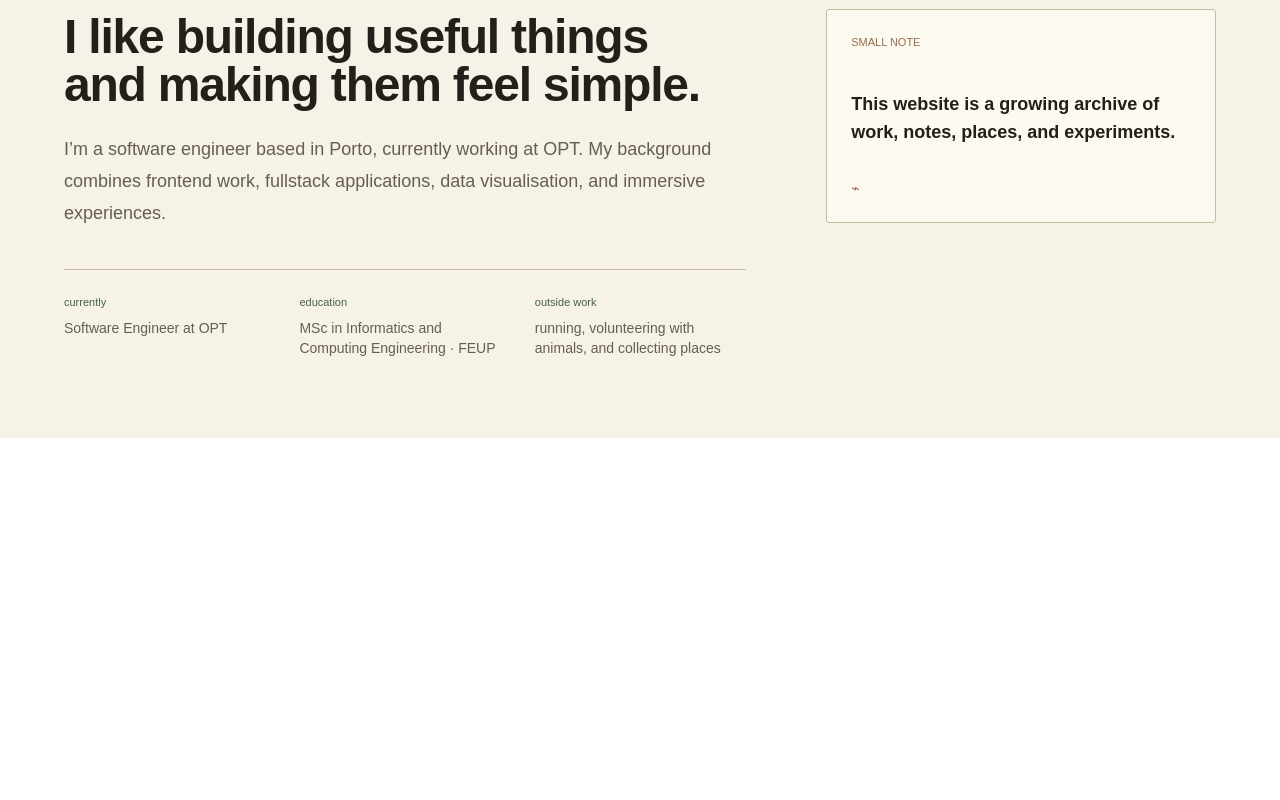
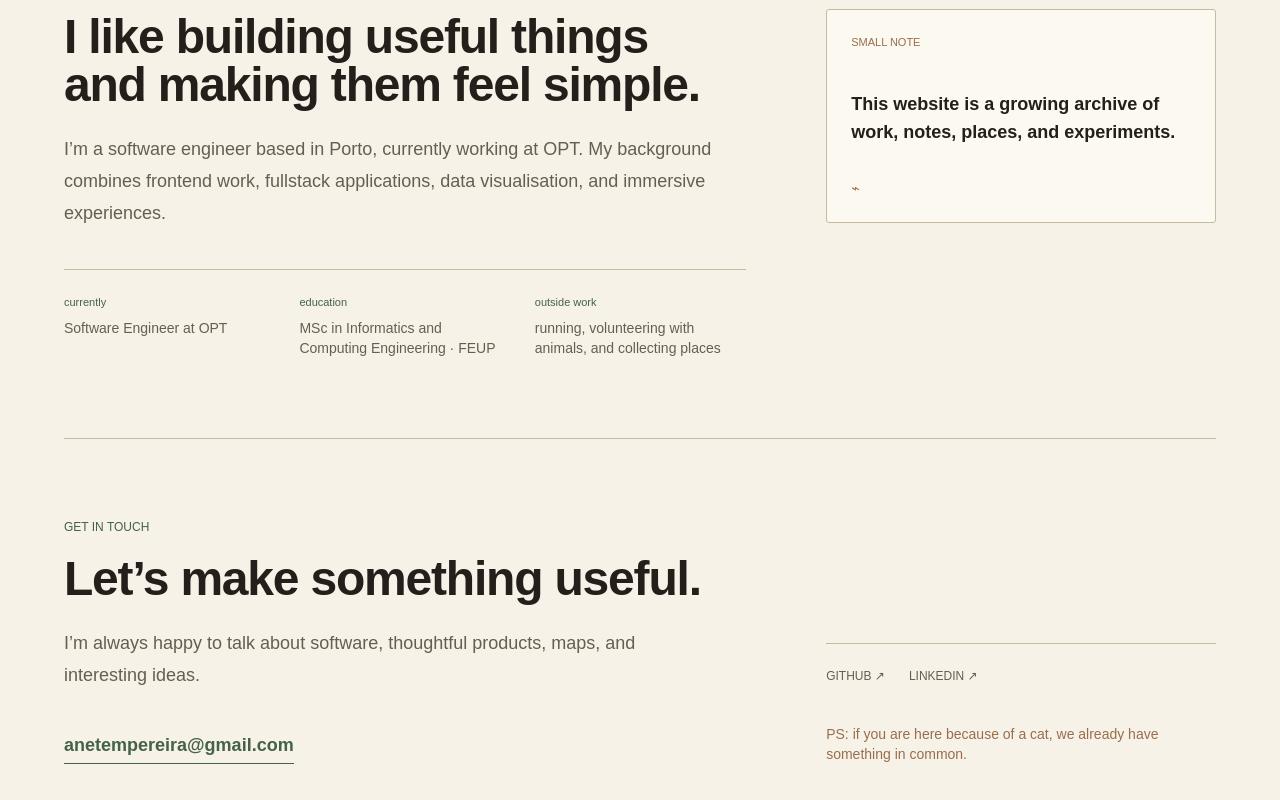
Before and after one commit to anetep/personal-portfolio, a Next.js app: page /en in a window 1280 px wide. Shown: the part 1045-1845 px from the top of the page. Before the commit the page ends 1483 px from the top, so only its background shows below. Built offline with nearby package versions, Linux system fonts and the light colour scheme.

Commit message:
[Contact] Added contacts section

```diff
--- a/app/[locale]/content.ts
+++ b/app/[locale]/content.ts
@@ -75,6 +75,16 @@ export const content = {
       noteLabel: "SMALL NOTE",
       note: "This website is a growing archive of work, notes, places, and experiments.",
     },
+    contact: {
+      eyebrow: "GET IN TOUCH",
+      title: "Let’s make something useful.",
+      description:
+        "I’m always happy to talk about software, thoughtful products, maps, and interesting ideas.",
+      emailLabel: "EMAIL",
+      githubLabel: "GITHUB",
+      linkedinLabel: "LINKEDIN",
+      note: "PS: if you are here because of a cat, we already have something in common.",
+    },
   },
   pt: {
     navigation: {
@@ -144,5 +154,15 @@ export const content = {
       noteLabel: "PEQUENA NOTA",
       note: "Este site é um arquivo em crescimento de trabalho, notas, lugares e experiências.",
     },
+    contact: {
+      eyebrow: "CONTACTO",
+      title: "Vamos criar algo útil.",
+      description:
+        "Gosto sempre de conversar sobre software, produtos bem pensados, mapas e ideias interessantes.",
+      emailLabel: "EMAIL",
+      githubLabel: "GITHUB",
+      linkedinLabel: "LINKEDIN",
+      note: "PS: se vieste pelos gatos, já temos algo em comum.",
+    },
   },
 } as const;
--- a/app/[locale]/page.tsx
+++ b/app/[locale]/page.tsx
@@ -181,6 +181,59 @@ export default async function Home({
           </aside>
         </div>
       </section>
+      <footer
+          id="contact"
+          className="border-t border-[#c7baa3] py-16 md:py-20"
+        >
+          <div className="grid gap-10 md:grid-cols-[1.4fr_0.8fr] md:gap-20">
+            <div>
+              <p className="text-xs font-medium text-[#45614a]">
+                {copy.contact.eyebrow}
+              </p>
+
+              <h2 className="mt-5 text-3xl font-semibold tracking-tight text-[#241f1a] md:text-5xl">
+                {copy.contact.title}
+              </h2>
+
+              <p className="mt-6 max-w-xl text-lg leading-8 text-[#665e52]">
+                {copy.contact.description}
+              </p>
+
+              <a
+                href="mailto:anetempereira@gmail.com"
+                className="mt-10 inline-block border-b border-[#45614a] pb-1 text-lg font-semibold text-[#45614a] transition-colors hover:text-[#241f1a]"
+              >
+                anetempereira@gmail.com
+              </a>
+            </div>
+
+            <div className="self-end border-t border-[#c7baa3] pt-6">
+              <div className="flex gap-6 text-xs font-medium text-[#665e52]">
+                <a
+                  href="https://github.com/anetep"
+                  target="_blank"
+                  rel="noreferrer"
+                  className="transition-colors hover:text-[#241f1a]"
+                >
+                  {copy.contact.githubLabel} ↗
+                </a>
+
+                <a
+                  href="https://www.linkedin.com/in/anete-pereira-8b3726216/"
+                  target="_blank"
+                  rel="noreferrer"
+                  className="transition-colors hover:text-[#241f1a]"
+                >
+                  {copy.contact.linkedinLabel} ↗
+                </a>
+              </div>
+
+              <p className="mt-10 text-sm leading-5 text-[#996e4d]">
+                {copy.contact.note}
+              </p>
+            </div>
+          </div>
+        </footer>
     </main>
   );
 }
```
